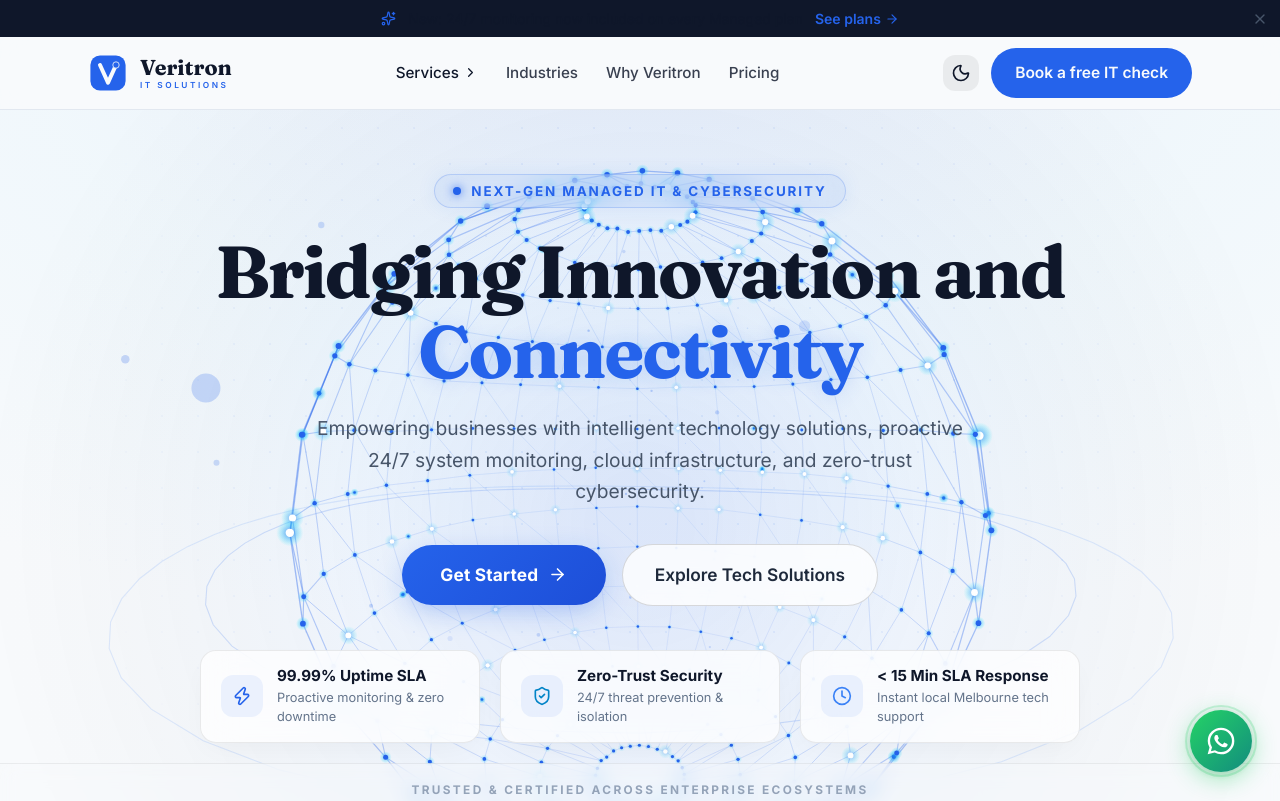
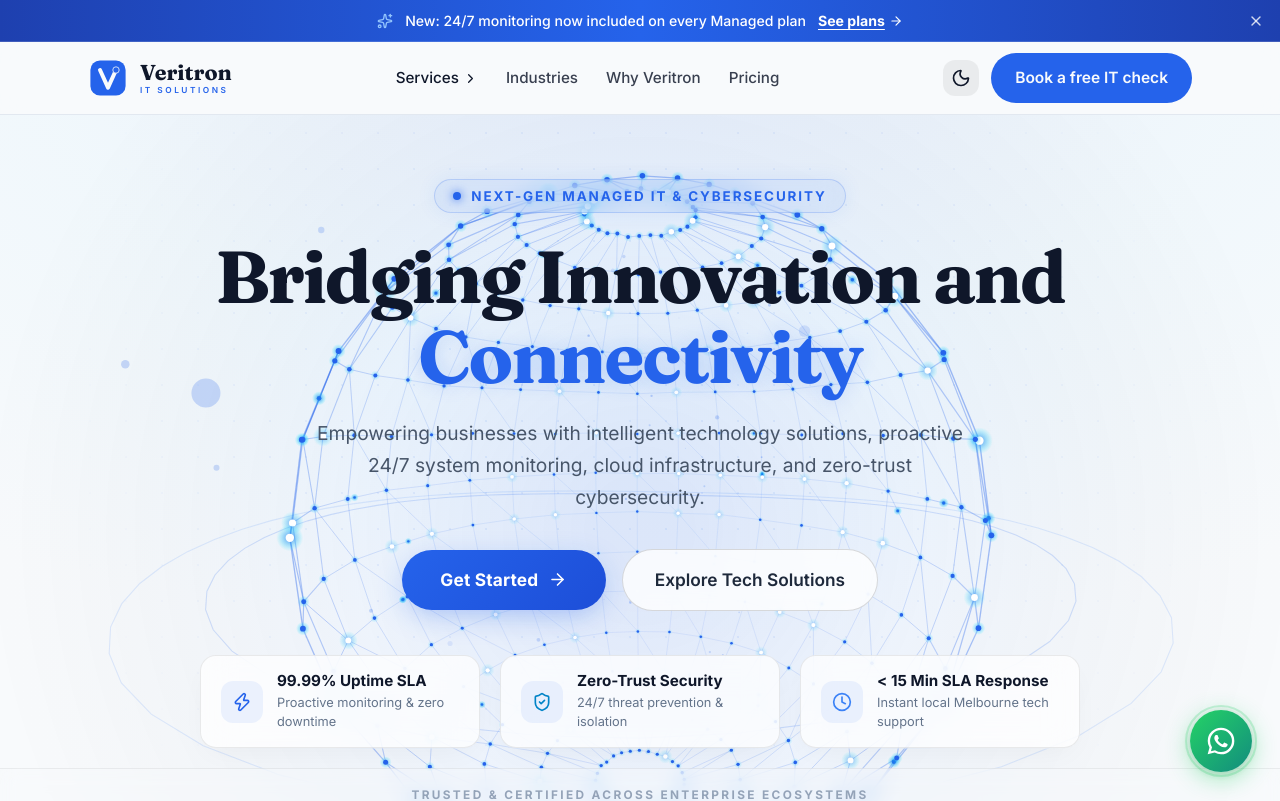
Before and after one commit to Taharehmann/Veritron-IT, a React (Vite) app in the folder veritron/: page / in a window 1280 px wide. Shown: the top 801 px of the page. Built offline with nearby package versions, Linux system fonts and the light colour scheme.

Commit message:
Updated Announcement Bar Text

```diff
--- a/veritron/src/components/sections/AnnouncementBar.jsx
+++ b/veritron/src/components/sections/AnnouncementBar.jsx
@@ -6,13 +6,66 @@ import useScreen from "../../hooks/useScreen";
 export default function AnnouncementBar({ onDismiss }) {
   const C = useTheme();
   const { isMobile } = useScreen();
+  const isDark = C.isDark;
 
   return (
-    <div style={{ background: C.pineDeep, color: C.heroInk, display: "flex", alignItems: "center", justifyContent: "center", gap: isMobile ? 8 : 12, padding: isMobile ? "8px 40px 8px 12px" : "8px 16px", fontSize: isMobile ? ".78rem" : ".875rem", position: "relative", flexWrap: "wrap", textAlign: "center" }}>
-      <Sparkles size={15} color={C.honey} style={{ flexShrink: 0 }} />
-      <span style={{ opacity: .92 }}>New: 24/7 monitoring now included on every Managed plan</span>
-      <a href="#pricing" style={{ color: C.honey, fontWeight: 600, display: "inline-flex", alignItems: "center", gap: 4, whiteSpace: "nowrap" }}>See plans <ArrowRight size={14} /></a>
-      <button onClick={onDismiss} aria-label="Dismiss" style={{ position: "absolute", right: 8, top: "50%", transform: "translateY(-50%)", background: "none", border: "none", color: C.heroMuted, cursor: "pointer", padding: 4 }}><X size={16} /></button>
+    <div
+      style={{
+        background: isDark
+          ? "linear-gradient(90deg, #0f172a 0%, #1e293b 50%, #0f172a 100%)"
+          : "linear-gradient(90deg, #1e40af 0%, #2563eb 50%, #1e40af 100%)",
+        color: "#ffffff",
+        display: "flex",
+        alignItems: "center",
+        justifyContent: "center",
+        gap: isMobile ? 8 : 12,
+        padding: isMobile ? "9px 40px 9px 14px" : "10px 18px",
+        fontSize: isMobile ? ".8rem" : ".88rem",
+        fontWeight: 500,
+        position: "relative",
+        flexWrap: "wrap",
+        textAlign: "center",
+        borderBottom: `1px solid ${isDark ? "rgba(0, 240, 255, 0.15)" : "rgba(255, 255, 255, 0.15)"}`,
+      }}
+    >
+      <Sparkles size={16} color={isDark ? "#00f0ff" : "#93c5fd"} style={{ flexShrink: 0 }} />
+      <span style={{ color: "#ffffff", fontWeight: 500 }}>
+        New: 24/7 monitoring now included on every Managed plan
+      </span>
+      <a
+        href="#pricing"
+        style={{
+          color: isDark ? "#00f0ff" : "#ffffff",
+          fontWeight: 700,
+          display: "inline-flex",
+          alignItems: "center",
+          gap: 4,
+          whiteSpace: "nowrap",
+          textDecoration: "underline",
+          textUnderlineOffset: "3px",
+        }}
+      >
+        See plans <ArrowRight size={14} />
+      </a>
+      <button
+        onClick={onDismiss}
+        aria-label="Dismiss announcement"
+        style={{
+          position: "absolute",
+          right: 12,
+          top: "50%",
+          transform: "translateY(-50%)",
+          background: "none",
+          border: "none",
+          color: "rgba(255, 255, 255, 0.8)",
+          cursor: "pointer",
+          padding: 4,
+          display: "grid",
+          placeItems: "center",
+        }}
+      >
+        <X size={16} />
+      </button>
     </div>
   );
 }
```
